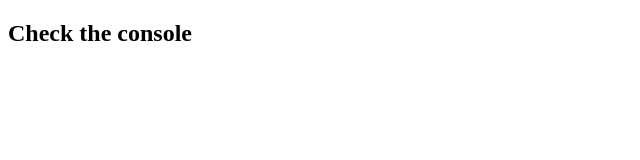
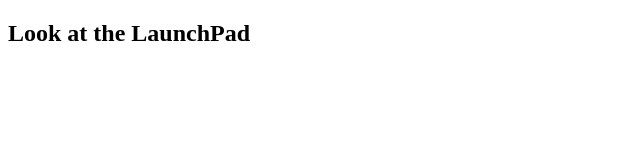
Before and after one commit to jdforsythe/web-midi-tests, a website: page index.html in a window 1280 px wide. Shown: the whole page, without its empty margins (0-640 px from the left). Drawn offline with Linux system fonts and the light colour scheme.

Commit message:
fixoutput

```diff
--- a/index.html
+++ b/index.html
@@ -7,7 +7,7 @@
   <title>MIDI Test</title>
 </head>
 <body>
-  <h2>Check the console</h2>
+  <h2>Look at the LaunchPad</h2>
 </body>
 
 <!-- LaunchPad Mini Buttons -->
```
Also changed, not shown: 1 other file.
